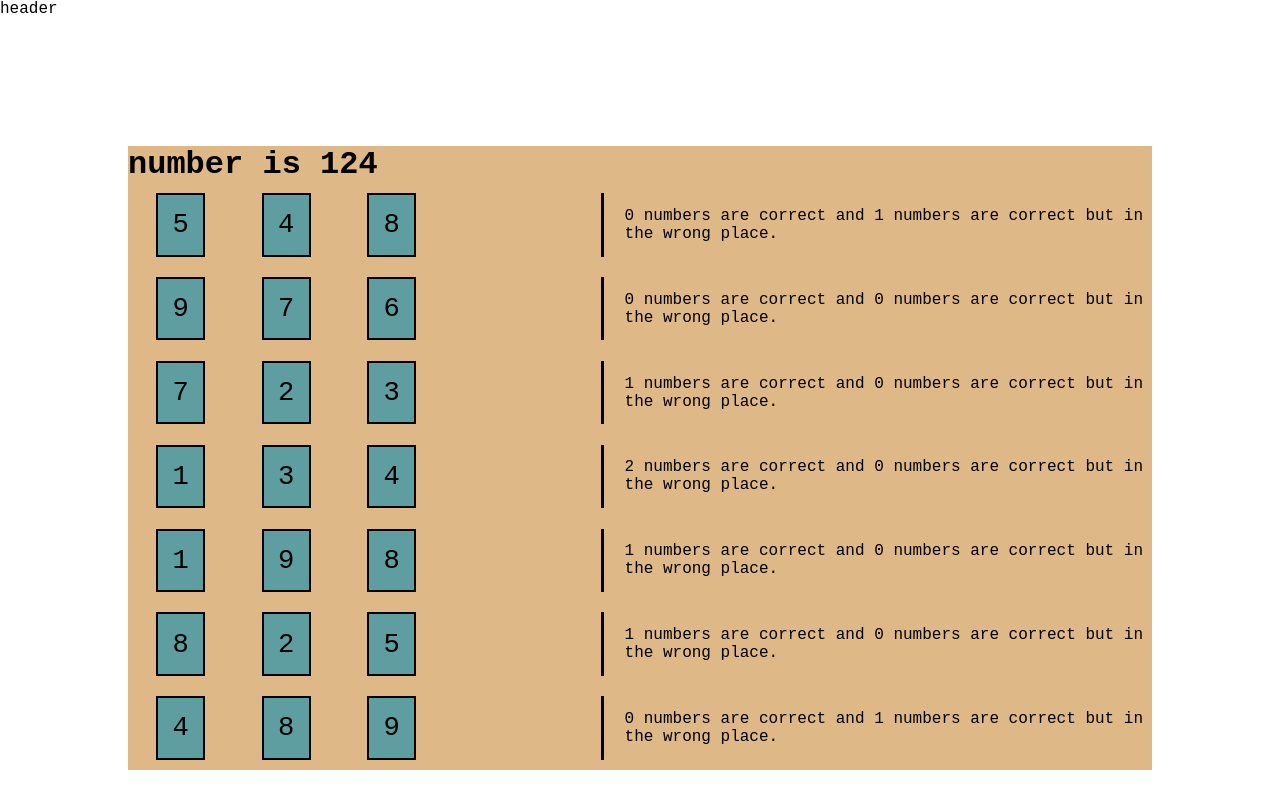
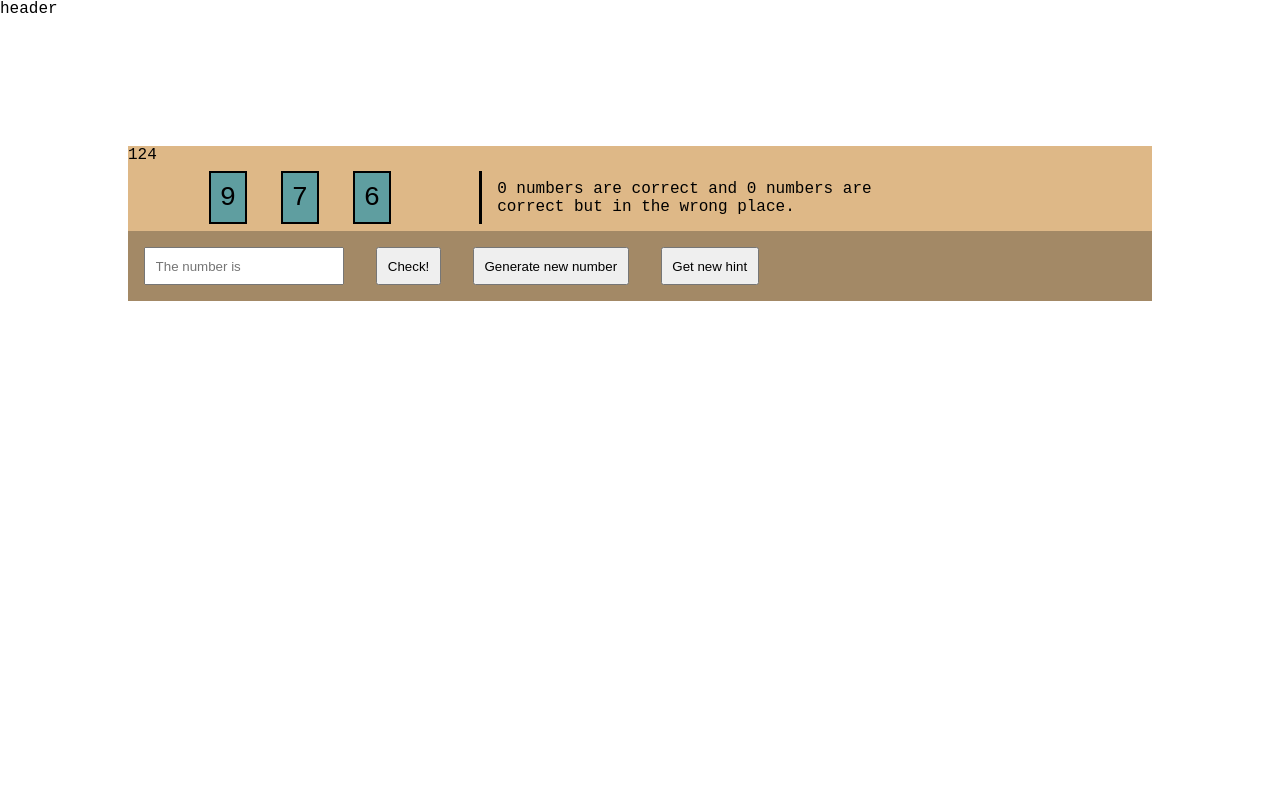
Before and after one commit to titong0/guess-the-number-game, a React (Create React App) app in the folder my-app/: page / in a window 1280 px wide. Shown: the top 808 px of the page. Built offline with nearby package versions, Linux system fonts and the light colour scheme.

Commit message:
actual number guessing added
you can now add hints and change the number to guess

```diff
--- a/my-app/src/App.tsx
+++ b/my-app/src/App.tsx
@@ -1,4 +1,4 @@
-import React, { useState } from "react";
+import React from "react";
 import Game from "./components/Game";
 
 const App: React.FC = () => {
--- a/my-app/src/algorithms.ts
+++ b/my-app/src/algorithms.ts
@@ -1,4 +1,3 @@
-import { stringify } from "querystring";
 
 const compareNumbers = (
   numberToGuess: string,
@@ -25,6 +24,8 @@ const compareNumbers = (
   return hint ? hint : "no numbers are correct";
 };
 
+
+
 const genNumsForHints = (amountOfHints: number): string[] => {
   const hints = new Set<string>();
 
@@ -42,4 +43,4 @@ const genNumsForHints = (amountOfHints: number): string[] => {
 const genRandom = (min: number, max: number): number => {
   return Math.floor(Math.random() * (max - min + 1)) + min;
 };
-export { compareNumbers, genNumsForHints };
+export { compareNumbers, genNumsForHints, genRandom };
--- a/my-app/src/app.css
+++ b/my-app/src/app.css
@@ -3,13 +3,21 @@
   flex-direction: column;
   align-items: flex-start;
   margin: 10%;
-  background-color: burlywood;
+  background-color: rgb(222, 184, 135);
+}
+.game-options {
+  width: 100%;
+  background-color: rgb(163, 137, 102);
+}
+.game-options > * {
+  padding: 0.6rem;
+  margin: 1rem;
 }
 
 .number-hint {
   display: flex;
   align-items: center;
-  width: 100%;
+  padding: 0 1rem 0 4rem;
 }
 .numbers {
   display: flex;
--- a/my-app/src/components/Game.tsx
+++ b/my-app/src/components/Game.tsx
@@ -1,16 +1,35 @@
-import { useState } from "react";
-import { compareNumbers, genNumsForHints } from "../algorithms";
+import { useState, ChangeEventHandler } from "react";
+import { genNumsForHints } from "../algorithms";
 import NumberHint from "./NumberHint";
 
-const hintNumbers = genNumsForHints(7);
-
-console.log(compareNumbers("124", "426"))
-
 const Game: React.FC = () => {
-  const [numberToGuess, setnumberToGuess] = useState("124");
+  const [numberToGuess, setNumberToGuess] = useState("124");
+  const [hintNumbers, setHintNumbers] = useState(genNumsForHints(1));
+  const [userValue, setUserValue] = useState("");
+  const addHint = (amount: number) => {
+    for (let i = 0; i < amount; i++) {
+      const newNum = genNumsForHints(1);
+      const prevArray = [...hintNumbers];
+      prevArray.push(...newNum);
+      setHintNumbers(prevArray);
+    }
+  };
+  const newNumber = (): void => {
+    setNumberToGuess(genNumsForHints(1)[0]);
+    setHintNumbers(genNumsForHints(1));
+  };
+  const handleChange = (e: React.ChangeEvent<HTMLInputElement>) => {
+    setUserValue(e.target.value);
+  };
+  const validate = () => {
+    if (userValue === numberToGuess) {
+      alert("lolaso");
+    }
+  };
   return (
     <div className="game-container">
-      <h1>number is {numberToGuess}</h1>
+      {numberToGuess}
+      <div className="hints-container">
         {hintNumbers.map((i, index) => {
           return (
             <NumberHint
@@ -20,6 +39,18 @@ const Game: React.FC = () => {
           );
         })}
       </div>
+      <div className="game-options">
+        <input
+          type="text"
+          placeholder="The number is"
+          onChange={handleChange}
+        />
+        <input type="submit" value="Check!" onClick={validate} />
+
+        <button onClick={() => newNumber()}>Generate new number</button>
+        <button onClick={() => addHint(2)}>Get new hint</button>
+      </div>
+    </div>
   );
 };
 
--- a/my-app/src/index.css
+++ b/my-app/src/index.css
@@ -4,6 +4,7 @@
   padding: 0;
 }
 
+
 :root {
   font-family: "Courier New", Courier, monospace;
 }
```
Lines whose indentation alone changed are shown as unchanged.
